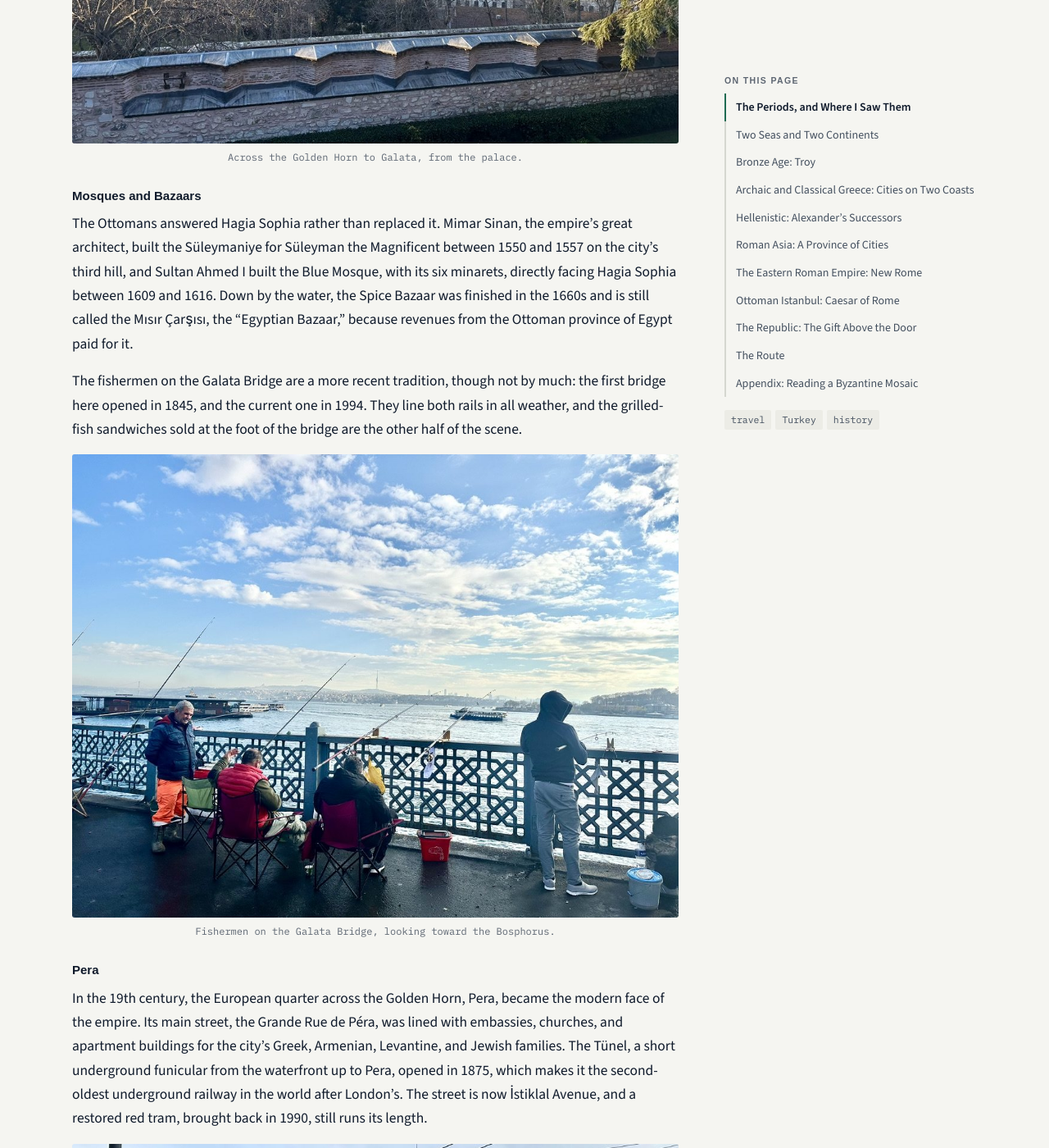
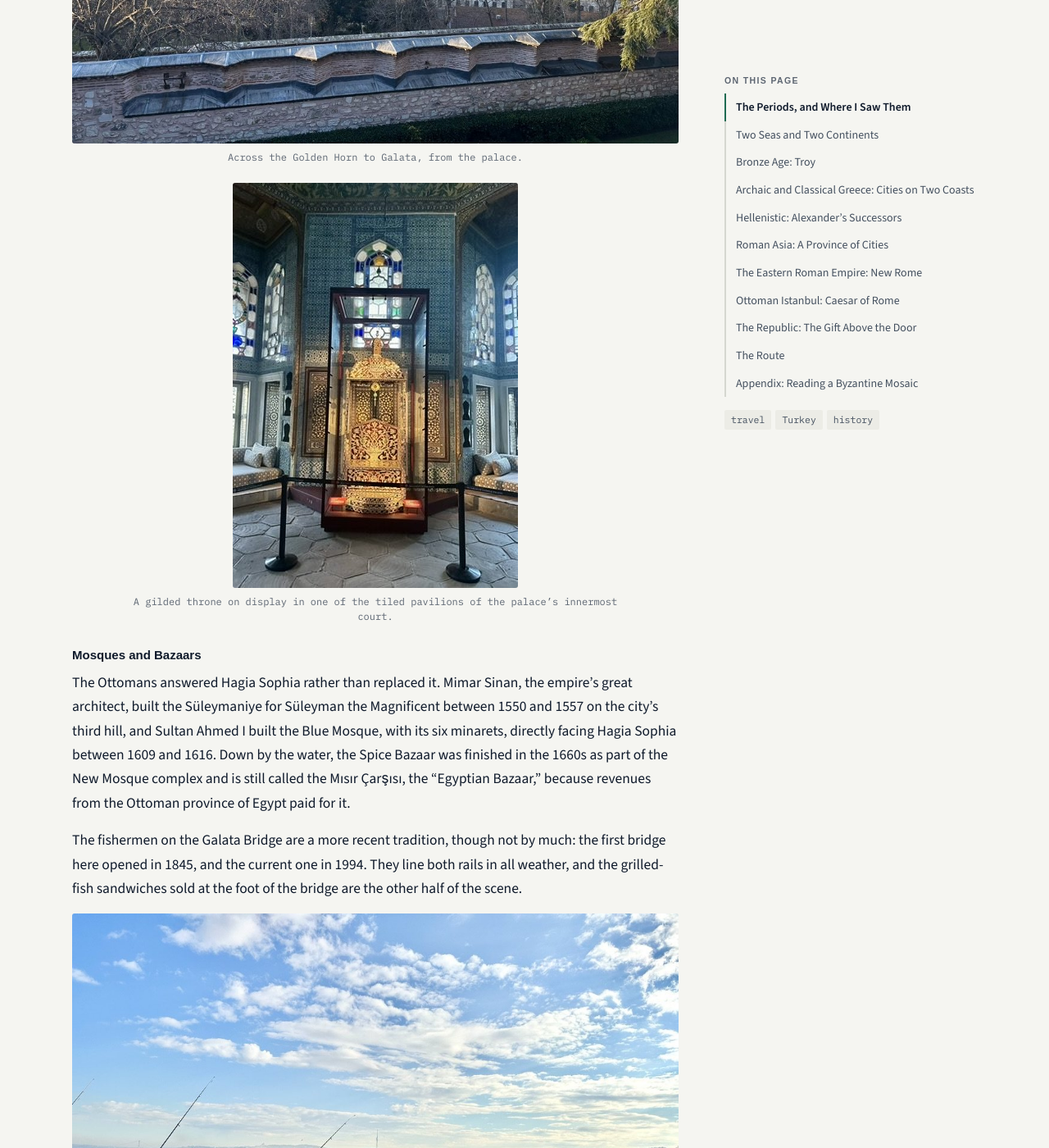
Before and after one commit to WizardKingZ/WizardKingZ.github.io, a Jekyll site: the page built from _posts/2024-12-30-the-city-and-the-church.md, in a window 1280 px wide and 1400 px high, scrolled down 21570 px. Shown: the whole window at 82% size. Built offline with Jekyll 4.4.1, drawn with Linux system fonts in a browser that asks for light colours; some of the changed text lies outside the part shown.

Commit message:
Turkey post: Galata Bridge at dusk, Topkapı throne
Co-Authored-By: Claude Opus 5.5 <noreply@anthropic.com>
Claude-Session: https://claude.ai/code/session_01HuzLqhE1N2LXEfqC3bb9e5

```diff
--- a/_posts/2024-12-30-the-city-and-the-church.md
+++ b/_posts/2024-12-30-the-city-and-the-church.md
@@ -237,14 +237,22 @@ From the terraces at the far end, the view explains why every ruler of the city
 *Across the Golden Horn to Galata, from the palace.*
 {: .caption}
 
+![A gilded throne in a glass case inside a tiled pavilion at Topkapı](/assets/images/turkey-2024/topkapi-throne.jpg)
+*A gilded throne on display in one of the tiled pavilions of the palace's innermost court.*
+{: .caption}
+
 ### Mosques and Bazaars
 
-The Ottomans answered Hagia Sophia rather than replaced it. Mimar Sinan, the empire's great architect, built the Süleymaniye for Süleyman the Magnificent between 1550 and 1557 on the city's third hill, and Sultan Ahmed I built the Blue Mosque, with its six minarets, directly facing Hagia Sophia between 1609 and 1616. Down by the water, the Spice Bazaar was finished in the 1660s and is still called the Mısır Çarşısı, the "Egyptian Bazaar," because revenues from the Ottoman province of Egypt paid for it.
+The Ottomans answered Hagia Sophia rather than replaced it. Mimar Sinan, the empire's great architect, built the Süleymaniye for Süleyman the Magnificent between 1550 and 1557 on the city's third hill, and Sultan Ahmed I built the Blue Mosque, with its six minarets, directly facing Hagia Sophia between 1609 and 1616. Down by the water, the Spice Bazaar was finished in the 1660s as part of the New Mosque complex and is still called the Mısır Çarşısı, the "Egyptian Bazaar," because revenues from the Ottoman province of Egypt paid for it.
 
 The fishermen on the Galata Bridge are a more recent tradition, though not by much: the first bridge here opened in 1845, and the current one in 1994. They line both rails in all weather, and the grilled-fish sandwiches sold at the foot of the bridge are the other half of the scene.
 
 ![Fishermen with rods on the Galata Bridge, with the Bosphorus behind](/assets/images/turkey-2024/galata-bridge-fishermen.jpg)
 *Fishermen on the Galata Bridge, looking toward the Bosphorus.*
+{: .caption}
+
+![The Galata Bridge at dusk, with the domes and minarets of the New Mosque across the water](/assets/images/turkey-2024/galata-bridge-dusk.jpg)
+*The Galata Bridge at dusk, with the New Mosque and the Spice Bazaar on the far shore.*
 {: .caption}
 
 ### Pera
```
Also changed, not shown: assets/images/turkey-2024/galata-bridge-dusk.jpg (added), assets/images/turkey-2024/topkapi-throne.jpg (added).
